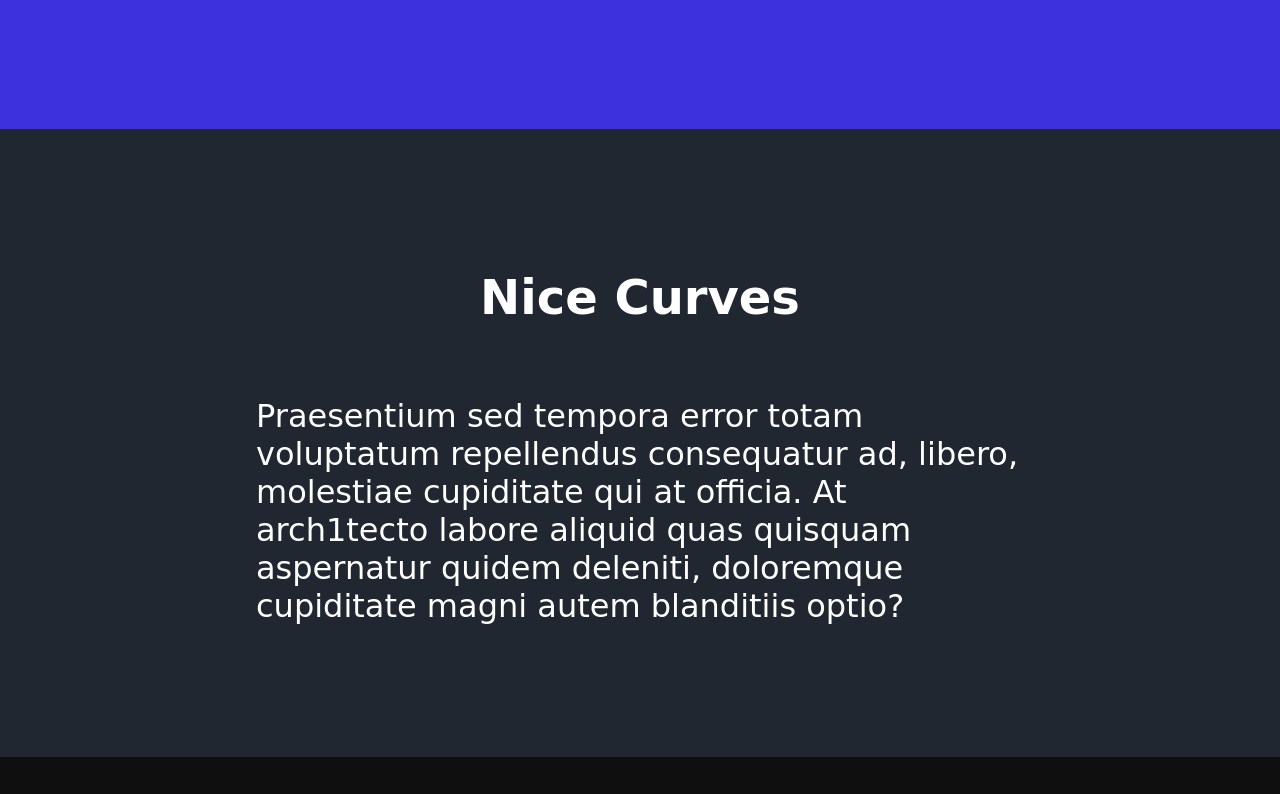
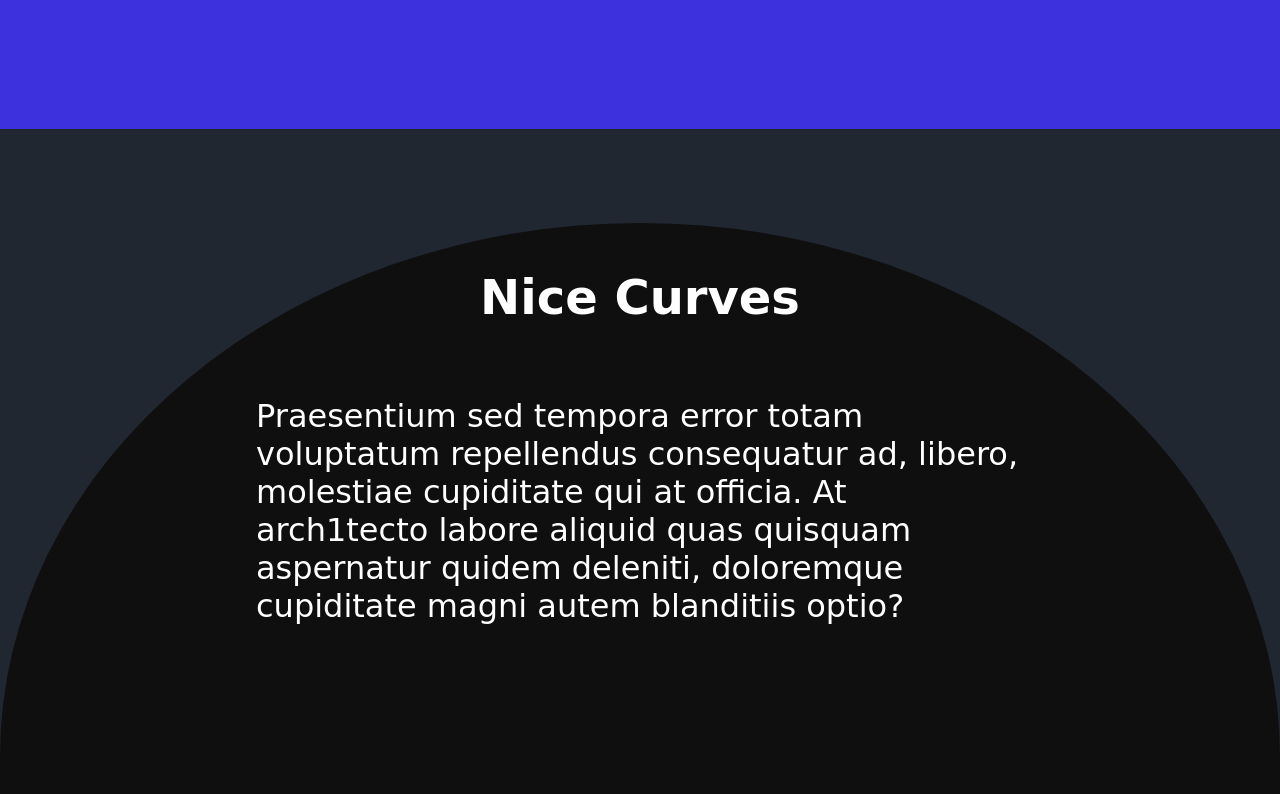
Before and after one commit to hugolacerdar/curvaceous, a website: page index.html in a window 1280 px wide. Shown: the part 1726-2520 px from the top of the page. Drawn offline with Linux system fonts and the light colour scheme; a web font is replaced by a local one.

Commit message:
Add bubble

```diff
--- a/index.html
+++ b/index.html
@@ -73,6 +73,18 @@
         background-color: #0f0f10;
         transform: translate(-4%, 40%);
         z-index: 1;
+      }
+
+      .bubble::after {
+        content: "";
+        border-top-left-radius: 50% 100%;
+        border-top-right-radius: 50% 100%;
+        position: absolute;
+        bottom: 0;
+        height: 85%;
+        width: 100%;
+        background-color: #0f0f10;
+        z-index: -1;
       }
     </style>
   </head>
```
